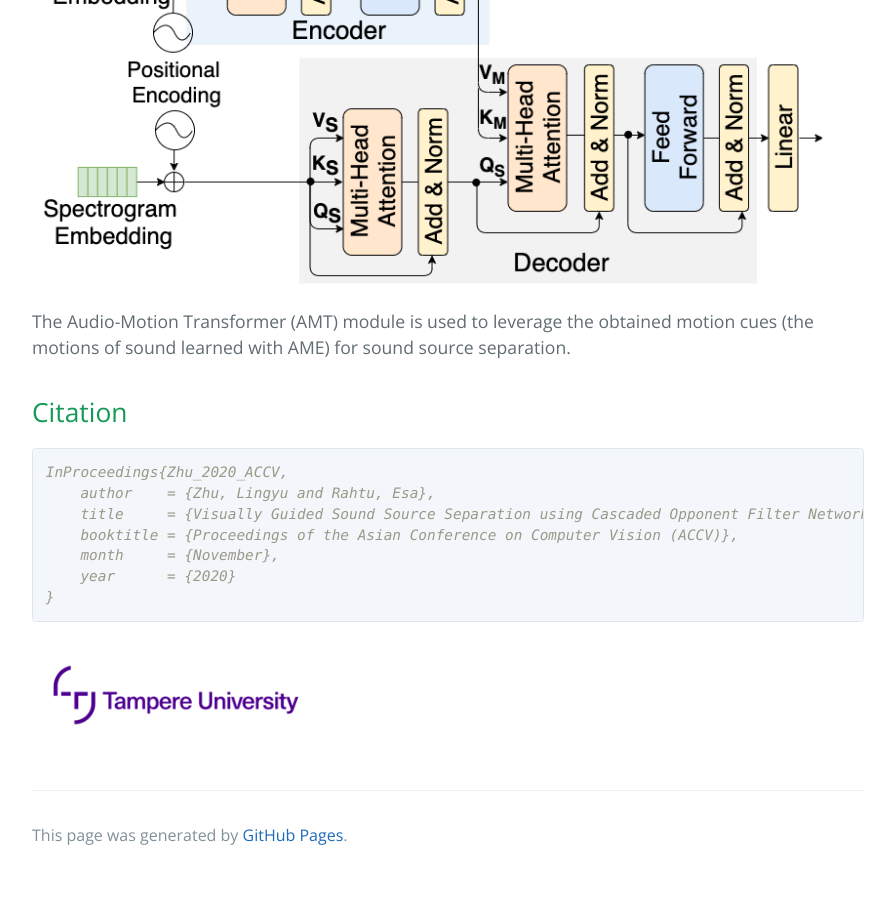
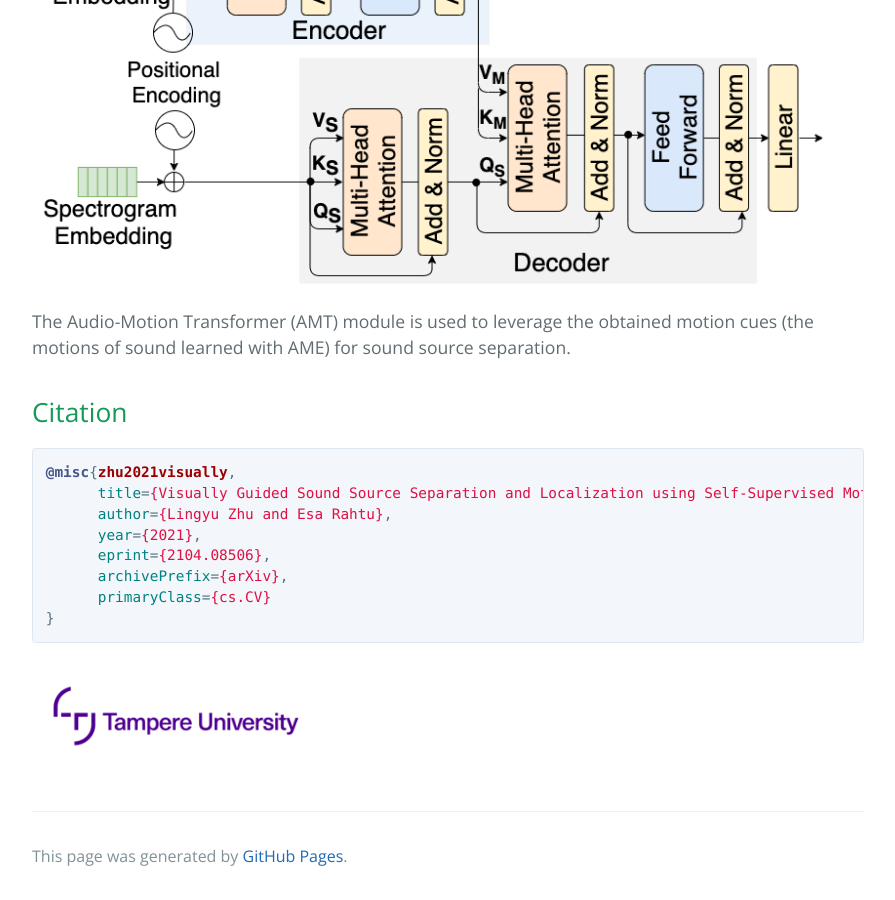
Before and after one commit to ly-zhu/ly-zhu.github.io, a Jekyll site: the page built from self-supervised-motion-representations.md, in a window 1280 px wide and 900 px high, scrolled down 6246 px. Shown: the whole window, without its empty margins (192-1087 px from the left). Built offline with Jekyll 4.4.1, drawn with Linux system fonts in a browser that asks for light colours; before the commit the page ends 7125 px from its top, so only the background shows below that.

Commit message:
update arxiv paper of self-supervised motion representation

````diff
--- a/index.html
+++ b/index.html
@@ -19,7 +19,7 @@
                 <p style="text-align:center">
                   <name>Lingyu Zhu</name>
                 </p>
-                <p>Hey, I am a Ph.D. student at <a href="https://research.tuni.fi/vision/">Computer Vision Group, Tampere University</a> under the supervision of Professor <a href="http://esa.rahtu.fi/">Esa Rahtu</a>. My research interests include computer vision, audio visual representation learning and semantic segmentation.
+                <p>Hey, I am a Ph.D. student at <a href="https://research.tuni.fi/vision/">Computer Vision Group, Tampere University</a> supervised by Professor <a href="http://esa.rahtu.fi/">Esa Rahtu</a>. My research interests include computer vision, audio visual representation learning and semantic segmentation.
                 </p>
                 <p>I completed my master thesis at Tampere University of Technology with Professor <a href="https://scholar.google.com/citations?user=8_du6qgAAAAJ&hl=en">Heikki Huttunen</a> on data engineering and signal processing in 2017. Prior to doctoral study, I worked as an external researcher at Nokia Technologies till 2019 and was advised by Dr. <a href="https://sites.google.com/site/tinghuaiw/">Tinghuai Wang</a> and Professor <a href="https://webpages.tuni.fi/vision/public_pages/JoniKamarainen/index.html">Joni Kamarainen</a>.
                 </p>
@@ -58,14 +58,14 @@
           <img src="self-supervised-motion-representations/figures/AME.png" alt="blind-date" width="160">
         </td>
         <td width="75%" valign="middle">
-          <a href="https://arxiv.org/pdf/2007.07984.pdf">
+          <a href="https://arxiv.org/pdf/2104.08506.pdf">
             <papertitle>Visually Guided Sound Source Separation and Localization using Self-Supervised Motion Representations</papertitle>
           </a>
           <br>
           <strong>Lingyu Zhu</strong>, Esa Rahtu
           <br>
           <a href="https://ly-zhu.github.io/self-supervised-motion-representations">project</a> |
-          <a href="https://arxiv.org/pdf/2007.07984.pdf">paper</a>
+          <a href="https://arxiv.org/pdf/2104.08506.pdf">paper</a>
           <p>
           In this paper, we introduce a two-stage visual sound source separation architecture, called Appearance and Motion network (AMnet), where the stages specialise to appearance and motion cues, respectively. We propose an Audio-Motion Embedding (AME) framework to learn the motions of sounds in a self-supervised manner. Furthermore, we design a new Audio-Motion Transformer (AMT) module to facilitate the fusion of audio and motion cues.
           </p>
--- a/self-supervised-motion-representations.md
+++ b/self-supervised-motion-representations.md
@@ -3,7 +3,7 @@
 layout: default
 ---
 
-[Paper](https://arxiv.org/pdf/2007.07984.pdf) | [Code **Coming soon**]()
+[Paper](https://arxiv.org/pdf/2104.08506.pdf) | [Code **Coming soon**]()
 <!-- [[Code **Coming soon.**]](...) -->
 
 # Abstract
@@ -53,12 +53,13 @@
 
 ## Citation
 ```bibtex
-InProceedings{Zhu_2020_ACCV,
-    author    = {Zhu, Lingyu and Rahtu, Esa},
-    title     = {Visually Guided Sound Source Separation using Cascaded Opponent Filter Network},
-    booktitle = {Proceedings of the Asian Conference on Computer Vision (ACCV)},
-    month     = {November},
-    year      = {2020}
+@misc{zhu2021visually,
+      title={Visually Guided Sound Source Separation and Localization using Self-Supervised Motion Representations},
+      author={Lingyu Zhu and Esa Rahtu},
+      year={2021},
+      eprint={2104.08506},
+      archivePrefix={arXiv},
+      primaryClass={cs.CV}
 }
 ```
 
````
